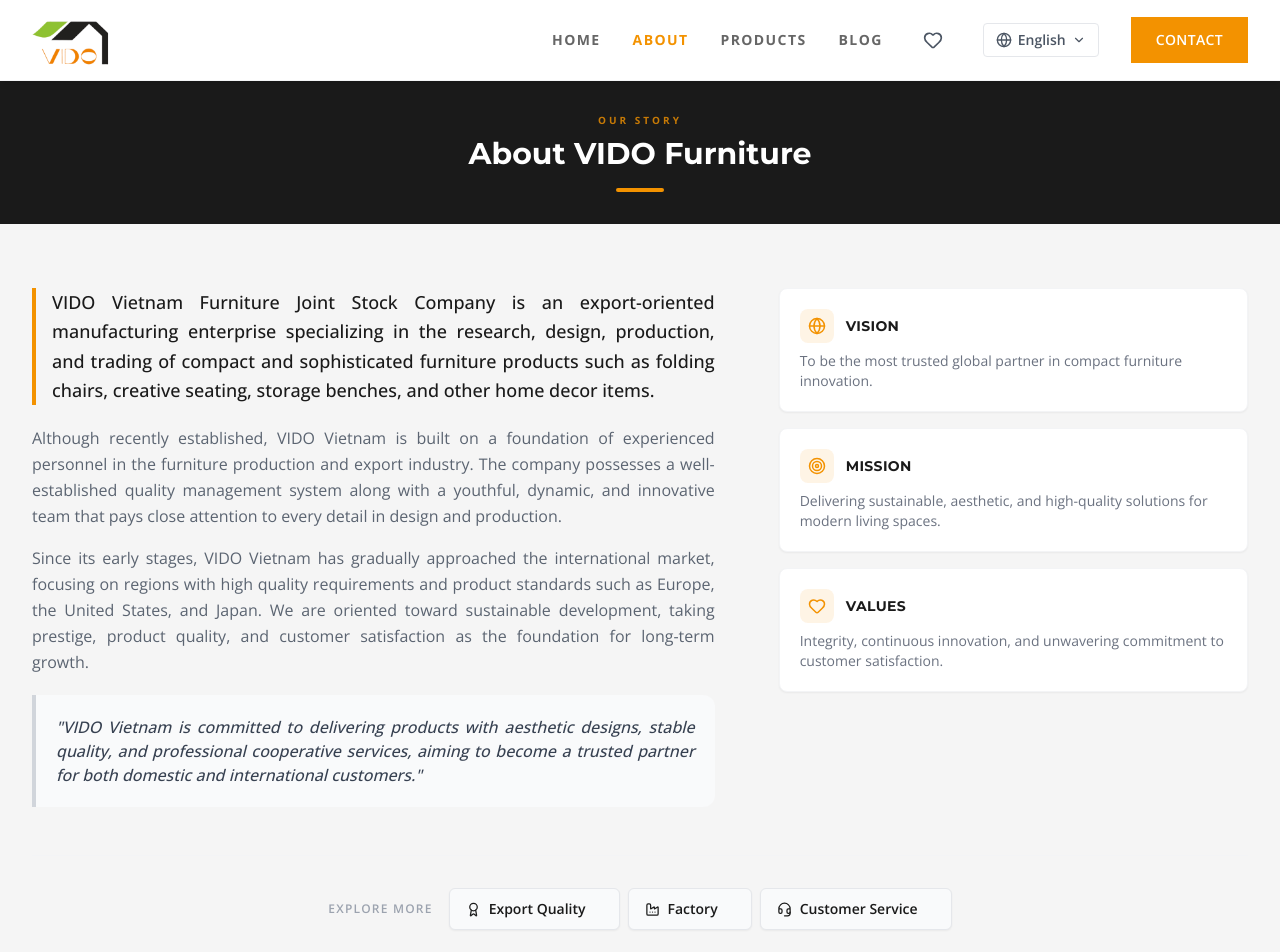
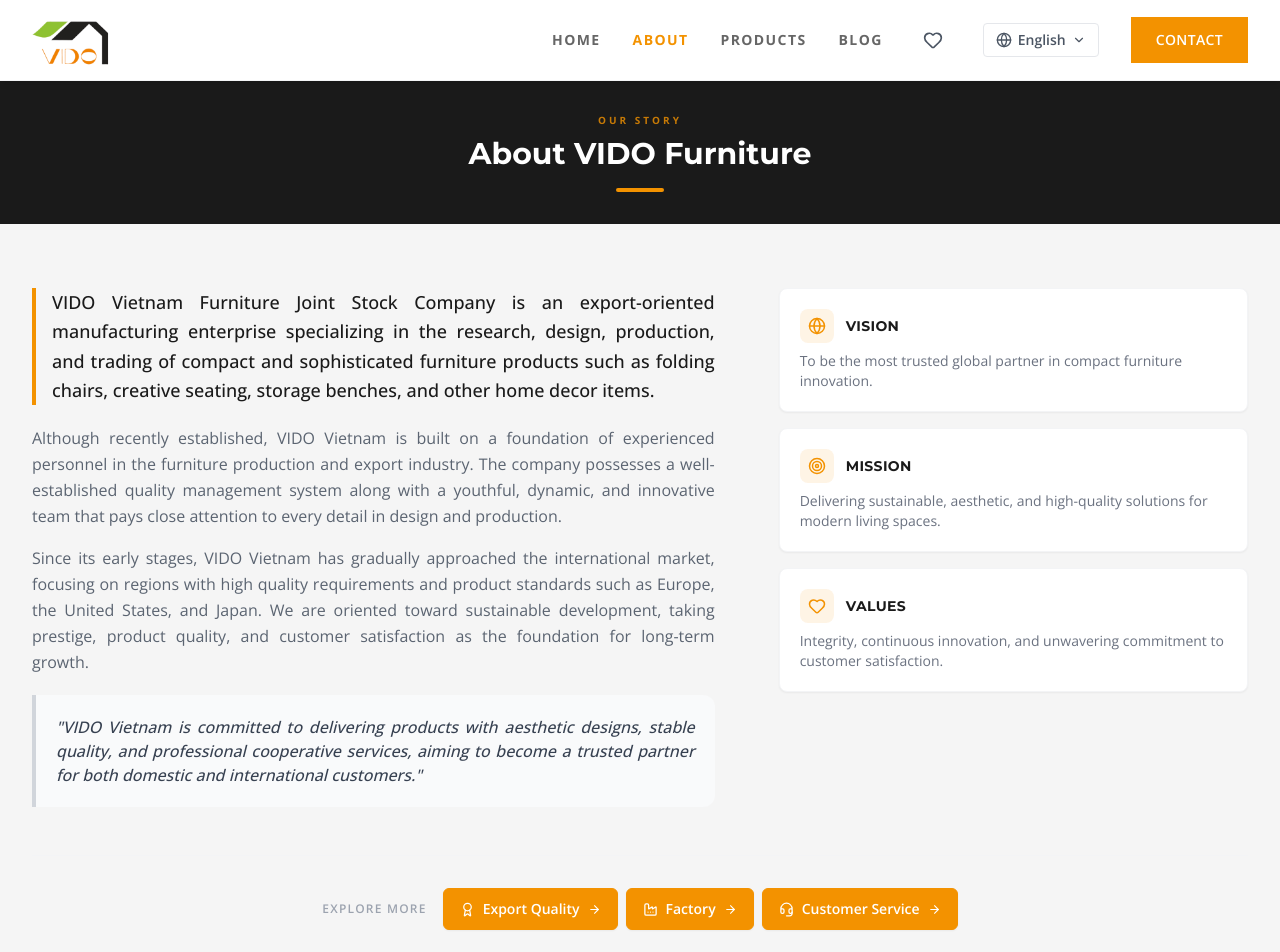
Before and after one commit to PhucTran125/vido_furniture_app_deploy, a Next.js app: page /about in a window 1280 px wide. Shown: the top 952 px of the page. Built offline with nearby package versions, Linux system fonts and the light colour scheme.

Commit message:
update button color

```diff
--- a/components/AboutUs.tsx
+++ b/components/AboutUs.tsx
@@ -103,27 +103,27 @@
             <div className="flex gap-2 w-full sm:w-auto">
               <button
                 onClick={() => router.push('/highlights/export-quality')}
-                className="group flex-1 sm:flex-none flex items-center justify-center gap-2 bg-gray-50 hover:bg-primary border border-gray-200 hover:border-primary px-4 py-2.5 rounded-md text-primary hover:text-white text-sm font-semibold transition-all shadow-sm active:scale-95 touch-manipulation"
+                className="group flex-1 sm:flex-none flex items-center justify-center gap-2 bg-accent hover:bg-accent/90 border border-accent px-4 py-2.5 rounded-md text-white text-sm font-semibold transition-all shadow-sm active:scale-95 touch-manipulation"
               >
                 <Award size={15} className="shrink-0" />
                 <span className="truncate">{t.highlights.goToQuality}</span>
-                <ArrowRight size={13} className="shrink-0 opacity-0 group-hover:opacity-100 transition-all -ml-1 group-hover:ml-0" />
+                <ArrowRight size={13} className="shrink-0 transition-transform group-hover:translate-x-0.5" />
               </button>
               <button
                 onClick={() => router.push('/highlights/factory')}
-                className="group flex-1 sm:flex-none flex items-center justify-center gap-2 bg-gray-50 hover:bg-primary border border-gray-200 hover:border-primary px-4 py-2.5 rounded-md text-primary hover:text-white text-sm font-semibold transition-all shadow-sm active:scale-95 touch-manipulation"
+                className="group flex-1 sm:flex-none flex items-center justify-center gap-2 bg-accent hover:bg-accent/90 border border-accent px-4 py-2.5 rounded-md text-white text-sm font-semibold transition-all shadow-sm active:scale-95 touch-manipulation"
               >
                 <Factory size={15} className="shrink-0" />
                 <span className="truncate">{t.highlights.goToFactory}</span>
-                <ArrowRight size={13} className="shrink-0 opacity-0 group-hover:opacity-100 transition-all -ml-1 group-hover:ml-0" />
+                <ArrowRight size={13} className="shrink-0 transition-transform group-hover:translate-x-0.5" />
               </button>
               <button
                 onClick={() => router.push('/highlights/customer-service')}
-                className="group flex-1 sm:flex-none flex items-center justify-center gap-2 bg-gray-50 hover:bg-primary border border-gray-200 hover:border-primary px-4 py-2.5 rounded-md text-primary hover:text-white text-sm font-semibold transition-all shadow-sm active:scale-95 touch-manipulation"
+                className="group flex-1 sm:flex-none flex items-center justify-center gap-2 bg-accent hover:bg-accent/90 border border-accent px-4 py-2.5 rounded-md text-white text-sm font-semibold transition-all shadow-sm active:scale-95 touch-manipulation"
               >
                 <Headset size={15} className="shrink-0" />
                 <span className="truncate">{t.highlights.goToService}</span>
-                <ArrowRight size={13} className="shrink-0 opacity-0 group-hover:opacity-100 transition-all -ml-1 group-hover:ml-0" />
+                <ArrowRight size={13} className="shrink-0 transition-transform group-hover:translate-x-0.5" />
               </button>
             </div>
           </div>
--- a/components/HighlightDetail.tsx
+++ b/components/HighlightDetail.tsx
@@ -896,31 +896,31 @@
                   {type !== 'export-quality' && (
                     <button
                       onClick={() => router.push('/highlights/export-quality')}
-                      className="group flex-1 sm:flex-none flex items-center justify-center gap-2 bg-gray-50 hover:bg-primary border border-gray-200 hover:border-primary px-4 py-2.5 rounded-md text-primary hover:text-white text-sm font-semibold transition-all shadow-sm active:scale-95 touch-manipulation"
+                      className="group flex-1 sm:flex-none flex items-center justify-center gap-2 bg-accent hover:bg-accent/90 border border-accent px-4 py-2.5 rounded-md text-white text-sm font-semibold transition-all shadow-sm active:scale-95 touch-manipulation"
                     >
                       <Award size={15} className="shrink-0" />
                       <span className="truncate">{t.highlights.goToQuality}</span>
-                      <ArrowRight size={13} className="shrink-0 opacity-0 group-hover:opacity-100 transition-all -ml-1 group-hover:ml-0" />
+                      <ArrowRight size={13} className="shrink-0 transition-transform group-hover:translate-x-0.5" />
                     </button>
                   )}
                   {type !== 'customer-service' && (
                     <button
                       onClick={() => router.push('/highlights/customer-service')}
-                      className="group flex-1 sm:flex-none flex items-center justify-center gap-2 bg-gray-50 hover:bg-primary border border-gray-200 hover:border-primary px-4 py-2.5 rounded-md text-primary hover:text-white text-sm font-semibold transition-all shadow-sm active:scale-95 touch-manipulation"
+                      className="group flex-1 sm:flex-none flex items-center justify-center gap-2 bg-accent hover:bg-accent/90 border border-accent px-4 py-2.5 rounded-md text-white text-sm font-semibold transition-all shadow-sm active:scale-95 touch-manipulation"
                     >
                       <Headset size={15} className="shrink-0" />
                       <span className="truncate">{t.highlights.goToService}</span>
-                      <ArrowRight size={13} className="shrink-0 opacity-0 group-hover:opacity-100 transition-all -ml-1 group-hover:ml-0" />
+                      <ArrowRight size={13} className="shrink-0 transition-transform group-hover:translate-x-0.5" />
                     </button>
                   )}
                   {type !== 'factory' && (
                     <button
                       onClick={() => router.push('/highlights/factory')}
-                      className="group flex-1 sm:flex-none flex items-center justify-center gap-2 bg-gray-50 hover:bg-primary border border-gray-200 hover:border-primary px-4 py-2.5 rounded-md text-primary hover:text-white text-sm font-semibold transition-all shadow-sm active:scale-95 touch-manipulation"
+                      className="group flex-1 sm:flex-none flex items-center justify-center gap-2 bg-accent hover:bg-accent/90 border border-accent px-4 py-2.5 rounded-md text-white text-sm font-semibold transition-all shadow-sm active:scale-95 touch-manipulation"
                     >
                       <Factory size={15} className="shrink-0" />
                       <span className="truncate">{t.highlights.goToFactory}</span>
-                      <ArrowRight size={13} className="shrink-0 opacity-0 group-hover:opacity-100 transition-all -ml-1 group-hover:ml-0" />
+                      <ArrowRight size={13} className="shrink-0 transition-transform group-hover:translate-x-0.5" />
                     </button>
                   )}
                 </div>
```
